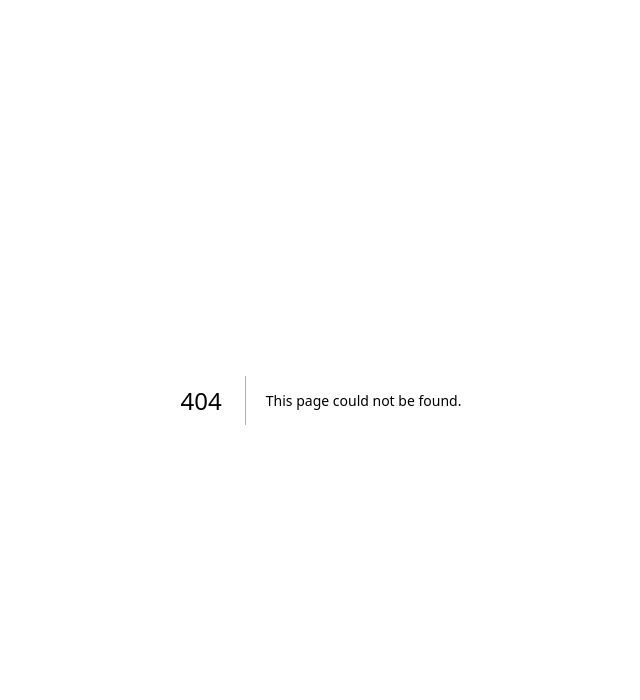
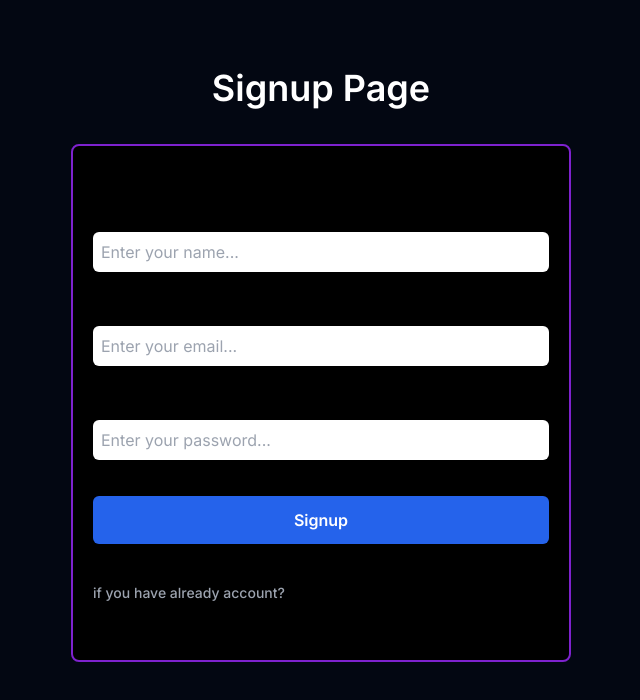
Before and after one commit to gulshan07dev/next-auth-app, a Next.js app: page /signup in a window 1280 px wide. Before the commit this address had no page. Shown: the top 700 px of the page, without its empty margins (319-959 px from the left). Built offline with nearby package versions, Linux system fonts and the light colour scheme.

Commit message:
basic files folder and ui is ready

```diff
--- a/package.json
+++ b/package.json
@@ -13,12 +13,18 @@
     "@types/react": "18.2.21",
     "@types/react-dom": "18.2.7",
     "autoprefixer": "10.4.15",
+    "axios": "^1.5.0",
+    "bcryptjs": "^2.4.3",
     "eslint": "8.48.0",
     "eslint-config-next": "13.4.19",
+    "jsonwebtoken": "^9.0.2",
+    "mongoose": "^7.5.0",
     "next": "13.4.19",
+    "nodemailer": "^6.9.4",
     "postcss": "8.4.29",
     "react": "18.2.0",
     "react-dom": "18.2.0",
+    "react-hot-toast": "^2.4.1",
     "tailwindcss": "3.3.3",
     "typescript": "5.2.2"
   }
--- /dev/null
+++ b/src/app/login/page.tsx
@@ -0,0 +1,58 @@
+"use client";
+
+import React from 'react';
+import Link from "next/link";
+// import {axios} from 'axios';
+
+export default function LoginPage() {
+    const [user, setUser] = React.useState({
+        email: "",
+        password: "",
+
+        // const onLogin = async () => {
+        //     axios.post()
+        // }
+      });
+  return (
+    <section className="flex flex-col gap-4 pt-12 h-screen w-screen bg-gray-950   items-center">
+      <h1 className="text-4xl text-white font-semibold  p-5">Login Page</h1>
+      <div className="py-14 px-5 flex flex-col gap-6 bg-black border-2 border-purple-700 rounded-lg max-w-[500px]  w-[97%]">
+        {/* email */}
+        <div className="flex flex-col gap-1.5 w-[100%]">
+          <label htmlFor="email">Email</label>
+          <input
+            className="  text-black text-base w-[100%] py-2 px-2 rounded-md bg-white outline-none"
+            type="email"
+            id="email"
+            placeholder="Enter your email..."
+            onChange={(e) => setUser({...user, email: e.target.value})}
+          />
+        </div>
+
+        {/* password */}
+        <div className="flex flex-col gap-1.5 w-[100%]">
+          <label htmlFor="password">Password</label>
+          <input
+            className="  text-black text-base w-[100%] py-2 px-2 rounded-md bg-white outline-none"
+            type="password"
+            id="password"
+            placeholder="Enter your password..."
+            onChange={(e) => setUser({...user, password: e.target.value})}
+          />
+        </div>
+
+        {/* submit btn */}
+        <button className="bg-blue-600 text-base font-semibold my-3 hover:opacity-75 text-white p-3 rounded-md w-[100%]"
+        // onClick={onLogin}
+        >
+          Login
+        </button>
+
+        <div>
+            <span className="text-gray-400 text-sm font-medium">if you don't have a account? </span>
+            <Link href={"/signup"}>Signup</Link>
+        </div>
+      </div>
+    </section>
+  );
+}
--- /dev/null
+++ b/src/app/signup/page.tsx
@@ -0,0 +1,73 @@
+"use client";
+
+import Link from "next/link";
+import React from "react";
+import { useRouter } from "next/navigation";
+// import { axios } from "axios";
+
+export default function SignupPage(): React.JSX.Element {
+  const [user, setUser] = React.useState({
+    email: "",
+    password: "",
+    username: "",
+
+    // const onSignup = async () => {
+    //     axios.post()
+    // }
+  });
+  return (
+    <section className="flex flex-col gap-4 pt-12 h-screen w-screen bg-gray-950   items-center">
+      <h1 className="text-4xl text-white font-semibold  p-5">Signup Page</h1>
+      <div className="py-14 px-5 flex flex-col gap-6 bg-black border-2 border-purple-700 rounded-lg max-w-[500px]  w-[97%]">
+        {/* name */}
+        <div className="flex flex-col gap-1.5 w-[100%]">
+          <label htmlFor="name">Full Name</label>
+          <input
+            className="  text-black text-base w-[100%] py-2 px-2 rounded-md bg-white outline-none"
+            type="text"
+            id="name"
+            placeholder="Enter your name..."
+            onChange={(e) => setUser({...user, username: e.target.value})}
+          />
+        </div>
+        {/* email */}
+        <div className="flex flex-col gap-1.5 w-[100%]">
+          <label htmlFor="email">Email</label>
+          <input
+            className="  text-black text-base w-[100%] py-2 px-2 rounded-md bg-white outline-none"
+            type="email"
+            id="email"
+            placeholder="Enter your email..."
+            onChange={(e) => setUser({...user, email: e.target.value})}
+          />
+        </div>
+
+        {/* password */}
+        <div className="flex flex-col gap-1.5 w-[100%]">
+          <label htmlFor="password">Password</label>
+          <input
+            className="  text-black text-base w-[100%] py-2 px-2 rounded-md bg-white outline-none"
+            type="password"
+            id="password"
+            placeholder="Enter your password..."
+            onChange={(e) => setUser({...user, password: e.target.value})}
+          />
+        </div>
+
+        {/* submit btn */}
+        <button className="bg-blue-600 text-base font-semibold my-3 hover:opacity-75 text-white p-3 rounded-md w-[100%]"
+        // onClick={onSignup}
+        >
+          Signup
+        </button>
+
+        <div>
+          <span className="text-gray-400 text-sm font-medium">
+            if you have already account?{" "}
+          </span>
+           <Link href={"/login"}>Login</Link>
+        </div>
+      </div>
+    </section>
+  );
+}
```
Also changed, not shown: src/dbConfig/dbConfig.ts (added, +22 -0 lines), src/models/userModel.js (added, +35 -0 lines), src/app/api/users/login/route.ts (added), 2 other files (tests, documents, lock files or other folders).
